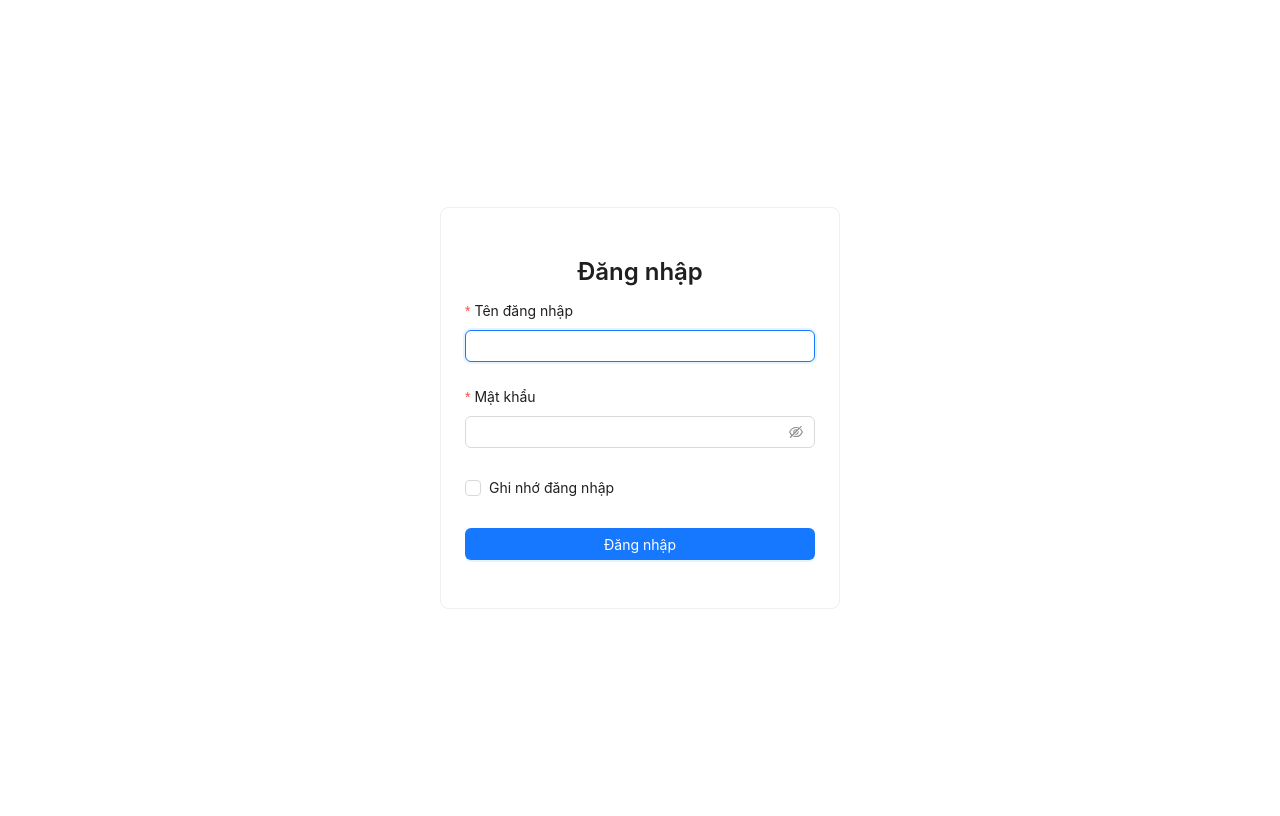
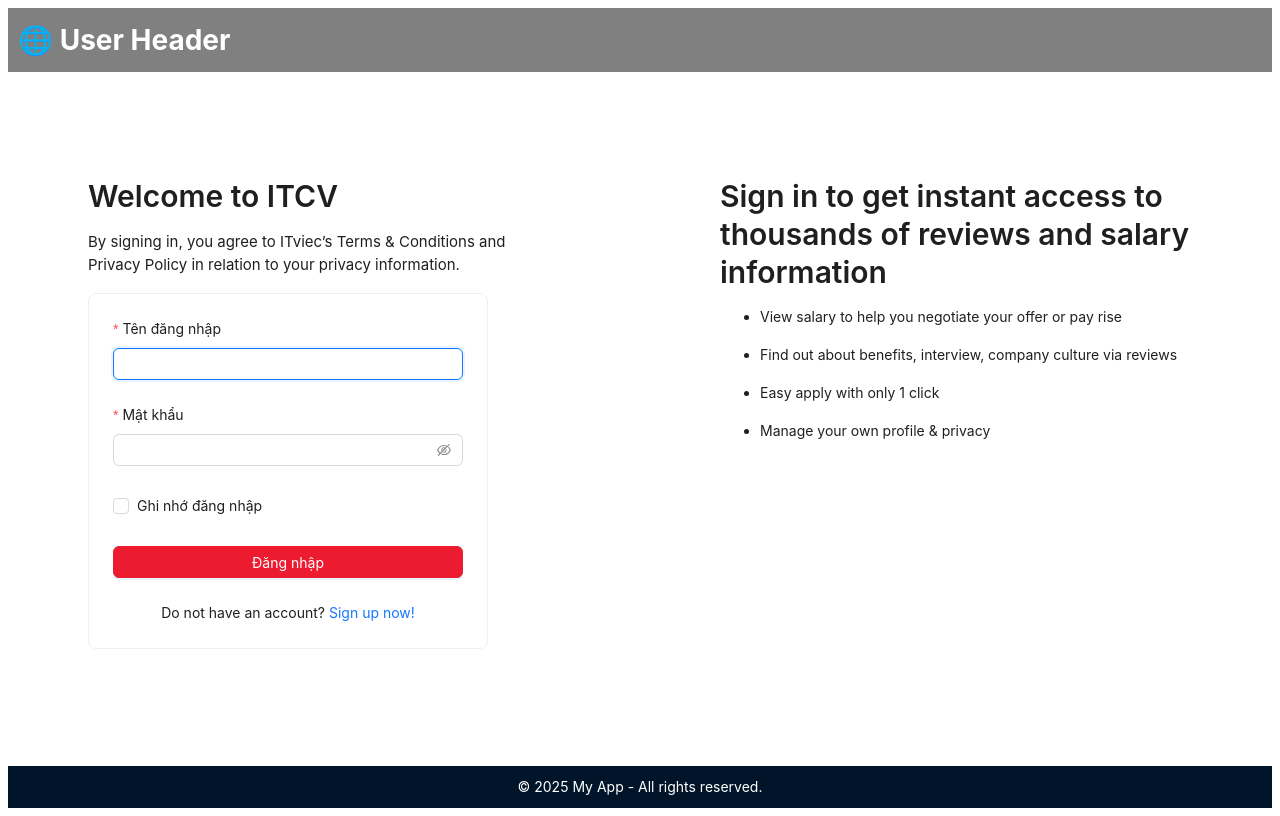
Before and after one commit to thanhhuy1234ok/agile-itcv-frontend, a React (Vite) app: page /login in a window 1280 px wide. Built offline with nearby package versions, Linux system fonts and the light colour scheme.

Commit message:
no message

```diff
--- a/src/components/layout/layout.user.tsx
+++ b/src/components/layout/layout.user.tsx
@@ -1,14 +1,30 @@
-import { Outlet } from 'react-router-dom';
+import { Outlet, useNavigate, useLocation } from 'react-router-dom';
+import { Button } from 'antd';
 import type { FC } from 'react';
 
 const UserLayout: FC = () => {
+  const navigate = useNavigate();
+  const location = useLocation();
+
+  const isLoginPage = location.pathname === '/login'
+
   return (
     <div style={{ minHeight: '100vh', display: 'flex', flexDirection: 'column' }}>
-      <header style={{ background: '#1890ff', padding: '10px', color: 'white' }}>
-        <h1>🌐 User Header</h1>
+      <header style={{
+        background: 'grey',
+        padding: '10px',
+        color: 'white',
+        display: 'flex',
+        justifyContent: 'space-between',
+        alignItems: 'center' }}>
+          <div style={{cursor: 'pointer'}} onClick={()=>navigate('/')}>
+            <h1 style={{margin: 0}}>🌐 User Header</h1>
+          </div>
+          {!isLoginPage && (<Button type='primary' onClick={()=>navigate('/login')}>Login</Button>)}
+
       </header>
 
-      <main style={{ flex: 1, padding: '20px' }}>
+      <main style={{ flex: 1 }}>
         <Outlet />
       </main>
 
--- a/src/components/share/customForm.tsx
+++ b/src/components/share/customForm.tsx
@@ -18,6 +18,7 @@
   fields: FieldConfig[];
   title?: string;
   submitText?: string;
+  buttonClassName?: string;
 }
 
 function CustomForm<T>({
@@ -25,6 +26,7 @@
   title,
   submitText,
   onFinish,
+  buttonClassName,
   ...rest
 }: CustomFormProps<T>) {
   const inputRef = useRef<InputRef>(null);
@@ -64,9 +66,14 @@
           </Form.Item>
         ))}
         <Form.Item>
-          <Button type="primary" htmlType="submit" block>
-            {submitText}
-          </Button>
+          <Button
+            type="primary"
+            htmlType="submit"
+            block
+            className={buttonClassName}
+          >
+          {submitText}
+        </Button>
         </Form.Item>
       </Form>
     </>
--- a/src/pages/login.tsx
+++ /dev/null
@@ -1,53 +0,0 @@
-import React from 'react';
-import { Card, message } from 'antd';
-import CustomForm from '@/components/share/customForm';
-import type { FieldConfig } from '@/components/share/customForm'
-import { login } from '@/services/api';
-
-interface LoginValues {
-  username: string;
-  password: string;
-  remember: boolean;
-}
-
-const LoginPage: React.FC = () => {
-  const fields: FieldConfig[] = [
-    { name: 'username', label: 'Tên đăng nhập', type: 'text' },
-    { name: 'password', label: 'Mật khẩu', type: 'password' },
-    { name: 'remember', label: 'Ghi nhớ đăng nhập', type: 'checkbox' }
-  ];
-
-  const handleLogin = async (values: LoginValues) => {
-    try {
-      const res = await login({
-        email: values.username,
-        password: values.password,
-      });
-      if(res.code === 1){
-        message.success(res.message);
-      }else{
-        message.error(res.message)
-      }
-
-    } catch (err: any) {
-      console.error('Login failed:', err.response?.data?.message);
-      message.error(err.response?.data?.message || 'Đăng nhập thất bại');
-    }
-  };
-
-
-  return (
-    <div style={{ display: 'flex', height: '100vh', justifyContent: 'center', alignItems: 'center' }}>
-      <Card style={{ width: 400 }}>
-        <CustomForm<LoginValues>
-          title="Đăng nhập"
-          submitText="Đăng nhập"
-          fields={fields}
-          onFinish={handleLogin}
-        />
-      </Card>
-    </div>
-  );
-};
-
-export default LoginPage;
--- /dev/null
+++ b/src/pages/login/data/login.data.tsx
@@ -0,0 +1,6 @@
+import type { FieldConfig } from '@/components/share/customForm'
+export const fields: FieldConfig[] = [
+    { name: 'username', label: 'Tên đăng nhập', type: 'text' },
+    { name: 'password', label: 'Mật khẩu', type: 'password' },
+    { name: 'remember', label: 'Ghi nhớ đăng nhập', type: 'checkbox' }
+  ];
--- /dev/null
+++ b/src/pages/login/dto/login.dto.tsx
@@ -0,0 +1,5 @@
+export interface LoginValues {
+  username: string;
+  password: string;
+  remember: boolean;
+}
--- /dev/null
+++ b/src/pages/login/style/login.style.scss
@@ -0,0 +1,10 @@
+.custom-button {
+  background-color: #ed1b2f !important;
+  color: #fff !important;
+  border-color: #ed1b2f !important;
+}
+.custom-list {
+  li {
+    margin-bottom: 1rem;
+  }
+}
--- /dev/null
+++ b/src/pages/login/view/login.tsx
@@ -0,0 +1,55 @@
+import React from 'react';
+import { Card, Typography } from 'antd';
+import CustomForm from '@/components/share/customForm';
+import {fields} from '@/pages/login/data/login.data'
+import type { LoginValues } from '@/pages/login/dto/login.dto';
+import { LoginModal } from '@/pages/login/viewmodal/login.viewmodal';
+import '@/pages/login/style/login.style.scss'
+import '@/styles/style.scss'
+
+const LoginPage: React.FC = () => {
+  const { Title, Text, Link } = Typography;
+  const { handleLogin } = LoginModal();
+  return (
+    <div className='container'>
+      <div style={{
+          flex: 1,
+          display: 'flex',
+          justifyContent: 'center',
+
+          }}>
+        <div style={{padding: 80}}>
+          <Title style={{ textAlign: 'left' }} level={2}>Welcome to ITCV</Title>
+          <Text style={{fontSize: 15}}>By signing in, you agree to ITviec’s Terms & Conditions and Privacy Policy in relation to your privacy information.</Text>
+          <Card style={{ width: 400, marginTop: 16 }}>
+            <CustomForm<LoginValues>
+              title=""
+              submitText="Đăng nhập"
+              fields={fields}
+              onFinish={handleLogin}
+              buttonClassName="custom-button"
+              initialValues={{remember: false} as LoginValues}
+            />
+            <div style={{textAlign: 'center'}}>
+              Do not have an account? <Link href="/register">Sign up now!</Link>
+            </div>
+          </Card>
+        </div>
+      </div>
+      <div style={{flex: 1, display:'flex'}}>
+        <div style={{padding: 80}}>
+          <Title level={2}>Sign in to get instant access to thousands of reviews and salary information</Title>
+          <ul className='custom-list'>
+            <li><Text>View salary to help you negotiate your offer or pay rise</Text></li>
+            <li><Text>Find out about benefits, interview, company culture via reviews</Text></li>
+            <li><Text>Easy apply with only 1 click</Text></li>
+            <li><Text>Manage your own profile & privacy</Text></li>
+          </ul>
+        </div>
+      </div>
+
+    </div>
+  );
+};
+
+export default LoginPage;
--- /dev/null
+++ b/src/pages/login/viewmodal/login.viewmodal.tsx
@@ -0,0 +1,25 @@
+import { message } from 'antd';
+import { login } from '@/services/api';
+import type { LoginValues } from '@/pages/login/dto/login.dto';
+
+export const LoginModal = () => {
+  const handleLogin = async (values: LoginValues) => {
+    console.log("user", values.remember)
+    try {
+      const res = await login({
+        email: values.username,
+        password: values.password,
+      });
+      if (res.code === 1) {
+        message.success(res.message);
+      } else {
+        message.error(res.message);
+      }
+    } catch (err: any) {
+      console.error('Login failed:', err.response?.data?.message);
+      message.error(err.response?.data?.message || 'Đăng nhập thất bại');
+    }
+  };
+
+  return { handleLogin };
+};
--- /dev/null
+++ b/src/styles/style.scss
@@ -0,0 +1,3 @@
+.container{
+    display: flex;
+}
```
Also changed, not shown: src/routers/router.tsx (+5 -6 lines).
